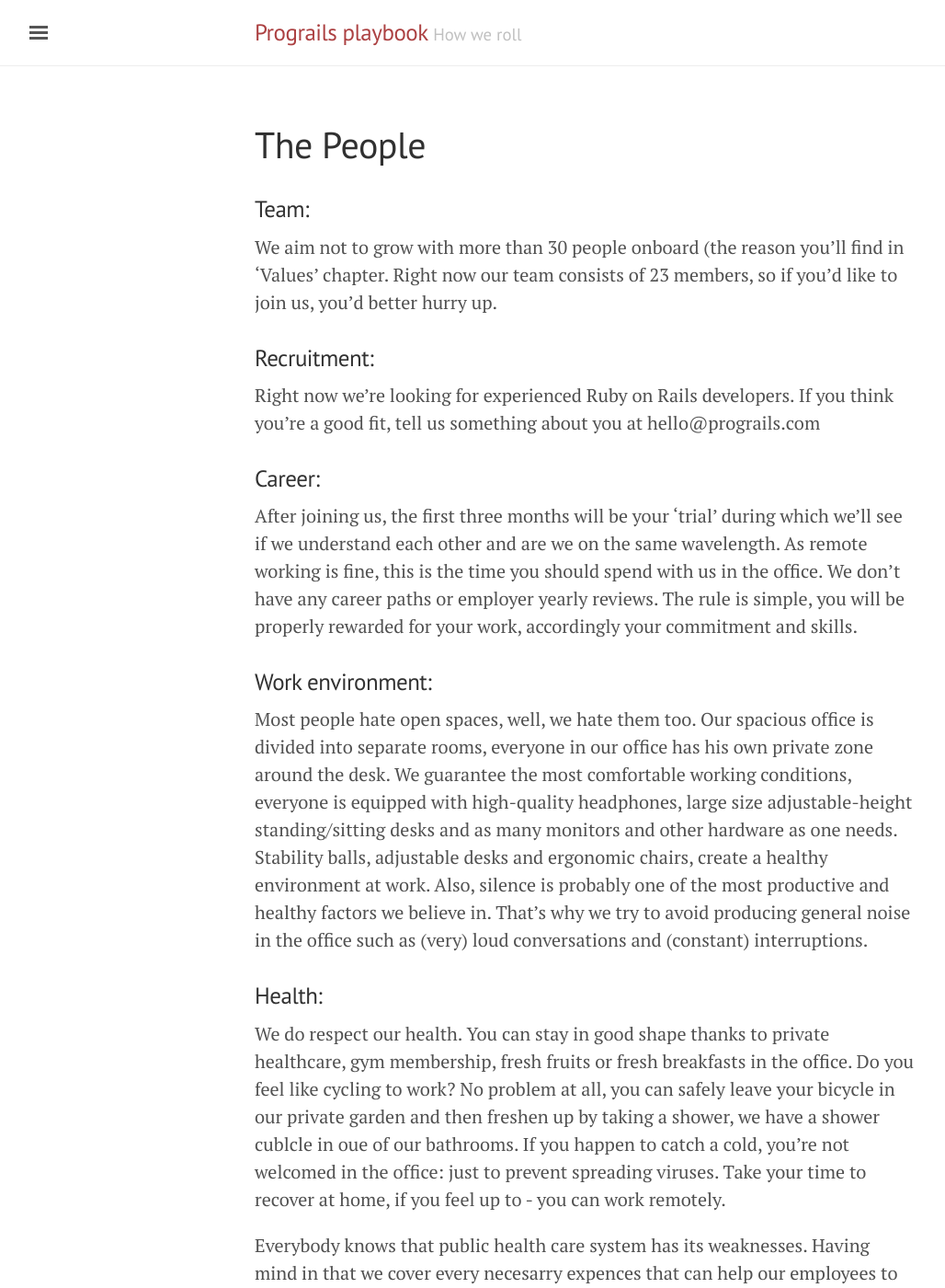
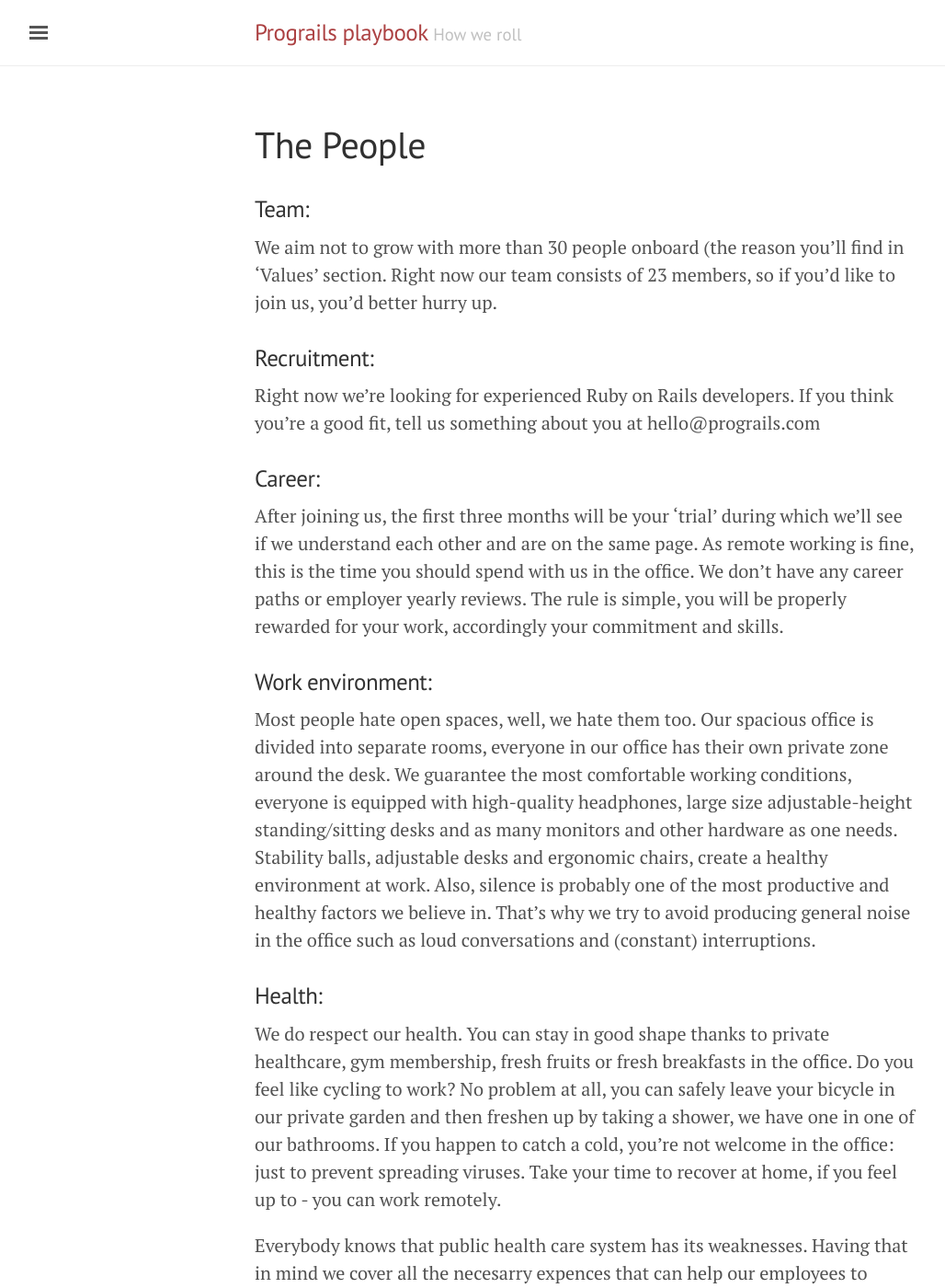
Before and after one commit to prograils/playbook, a Jekyll site: the page built from the_people.md, in a window 1280 px wide and 1400 px high. Shown: the whole window at 92% size, without its empty margins (3-1031 px from the left). Built offline with Jekyll 4.4.1, drawn with Linux system fonts in a browser that asks for light colours; some of the changed text lies outside the part shown.

Commit message:
final version tweaks

```diff
--- a/the_people.md
+++ b/the_people.md
@@ -6,7 +6,7 @@ title: The People
 
 ### Team:
 
-We aim not to grow with more than 30 people onboard (the reason you’ll find in ‘Values’ chapter. Right now our team consists of 23 members, so if you’d like to join us, you’d better hurry up.
+We aim not to grow with more than 30 people onboard (the reason you’ll find in ‘Values’ section. Right now our team consists of 23 members, so if you’d like to join us, you’d better hurry up.
 
 ### Recruitment:
 
@@ -14,18 +14,18 @@ Right now we’re looking for experienced Ruby on Rails developers. If you think
 
 ### Career:
 
-After joining us, the first three months will be your ‘trial’ during which we’ll see if we understand each other and are we on the same wavelength. As remote working is fine, this is the time you should spend with us in the office. We don’t have any career paths or employer yearly reviews. The rule is simple, you will be properly rewarded for your work, accordingly your commitment and skills.
+After joining us, the first three months will be your ‘trial’ during which we’ll see if we understand each other and are on the same page. As remote working is fine, this is the time you should spend with us in the office. We don’t have any career paths or employer yearly reviews. The rule is simple, you will be properly rewarded for your work, accordingly your commitment and skills.
 
 ### Work environment:
 
-Most people hate open spaces, well, we hate them too. Our spacious office is divided into separate rooms, everyone in our office has his own private zone around the desk. We guarantee the most comfortable working conditions, everyone is equipped with high-quality headphones, large size adjustable-height standing/sitting desks and as many monitors and other hardware as one needs. Stability balls, adjustable desks and ergonomic chairs, create a healthy environment at work. Also, silence is probably one of the most productive and healthy factors we believe in. That’s why we try to avoid producing general noise in the office such as (very) loud conversations and (constant) interruptions.
+Most people hate open spaces, well, we hate them too. Our spacious office is divided into separate rooms, everyone in our office has their own private zone around the desk. We guarantee the most comfortable working conditions, everyone is equipped with high-quality headphones, large size adjustable-height standing/sitting desks and as many monitors and other hardware as one needs. Stability balls, adjustable desks and ergonomic chairs, create a healthy environment at work. Also, silence is probably one of the most productive and healthy factors we believe in. That’s why we try to avoid producing general noise in the office such as loud conversations and (constant) interruptions.
 
 
 ### Health:
 
-We do respect our health. You can stay in good shape thanks to private healthcare, gym membership, fresh fruits or fresh breakfasts in the office. Do you feel like cycling to work? No problem at all, you can safely leave your bicycle in our private garden and then freshen up by taking a shower, we have a shower cublcle in oue of our bathrooms. If you happen to catch a cold, you’re not welcomed in the office: just to prevent spreading viruses. Take your time to recover at home, if you feel up to - you can work remotely.
+We do respect our health. You can stay in good shape thanks to private healthcare, gym membership, fresh fruits or fresh breakfasts in the office. Do you feel like cycling to work? No problem at all, you can safely leave your bicycle in our private garden and then freshen up by taking a shower, we have one in one of our bathrooms. If you happen to catch a cold, you’re not welcome in the office: just to prevent spreading viruses. Take your time to recover at home, if you feel up to - you can work remotely.
 
-Everybody knows that public health care system has its weaknesses. Having mind in that we cover every necesarry expences that can help our employees to recover faster.
+Everybody knows that public health care system has its weaknesses. Having that in mind we cover all the necesarry expences that can help our employees to recover faster.
 
 ### Our toys:
 
@@ -37,15 +37,19 @@ Actually, it’s hard to list all them all. Quick examples are private healthcar
 
 Our Prograils'es elite Member, Support and Prospect Hoodies are well known, not only in town. We wear our club badges with respect - one for all, all for one.
 
-If, one day' you'll need a professional advice of a lawyer, it's on us too.
+Should you need a professional advice of the lawyer, it's on us too.
 
 ### Office:
 
-We do our best to maintain a good atmosphere in the office. Play Station, VR, table football, chill room, mate energy, soft drinks and a high-quality coffee, saturator, the garden, hammock, ergonomic chairs and electric standing desks, smoothie maker, comfortable and friendly office full of plants for sure have an influence on it.
+We do our best to maintain a good atmosphere in the office. Play Station, VR, table
+football and a chill room. Mate energy, soft drinks and a high-quality coffee. The garden,
+hammock, ergonomic chairs and electric standing desks. A saturator, a smoothie maker,
+and last but not least - a comfortable and friendly office full of plants for sure have an
+influence on it.
 
-We like spending time together also after hours, some office parties are labled an epic. When the weather is nice meal in the fresh air is always a good idea: our company's barbecue and a garden furniture set helps us to relax. Kids are warmly welcomed, we have a small playground too!
+We like spending time together also after hours, some office parties are labled as epic. When the weather is nice meal in the fresh air is always a good idea: our company's barbecue and garden furniture set helps us to relax. Kids are warmly welcome, we have a small playground too!
 
 
 ### Self-development:
 
-We encourage our employees to self-development, we’d be happy co finance books, e-books (each team member has his own Kindle reader) courses or conferences.
+We encourage our employees to self-development, we’d be happy to finance books, e-books (each team member has his own Kindle reader) courses or conferences.
```
Also changed, not shown: process.md (+5 -5 lines), who_we_are.md (+2 -2 lines).
